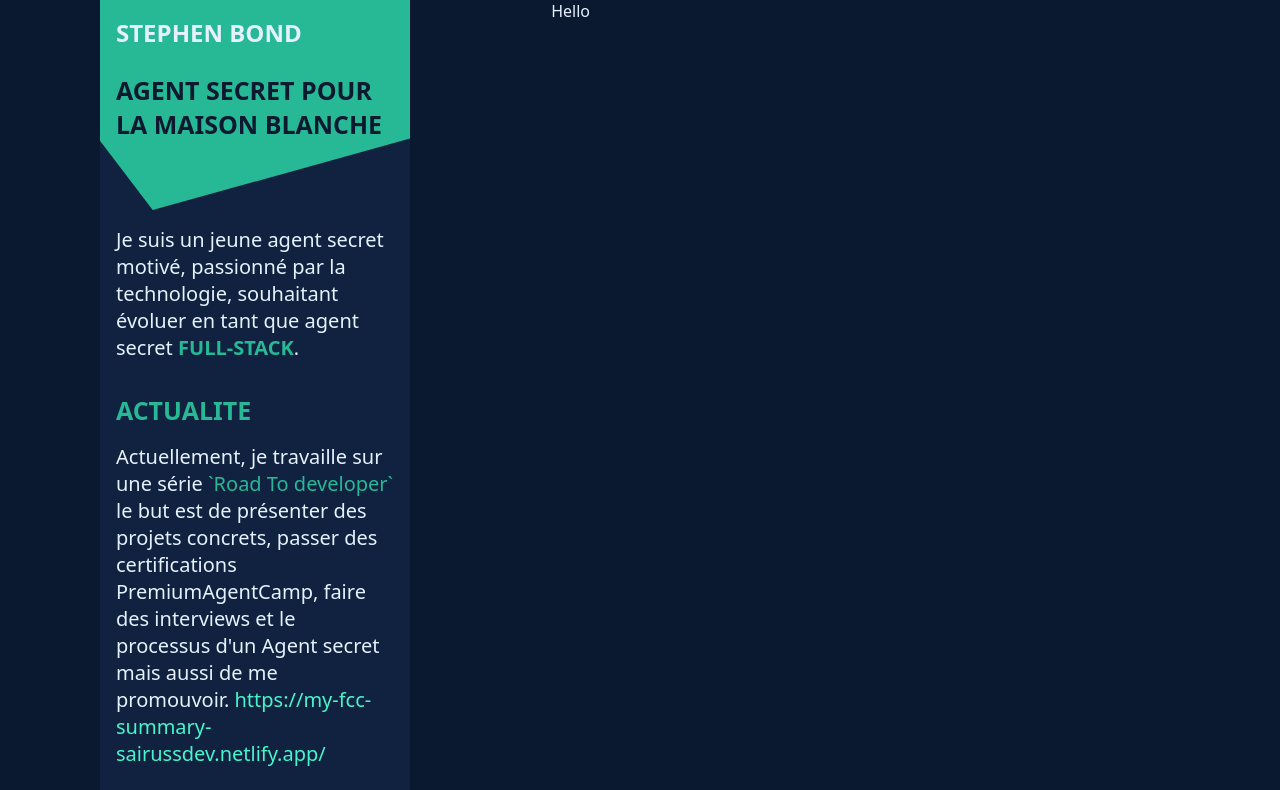
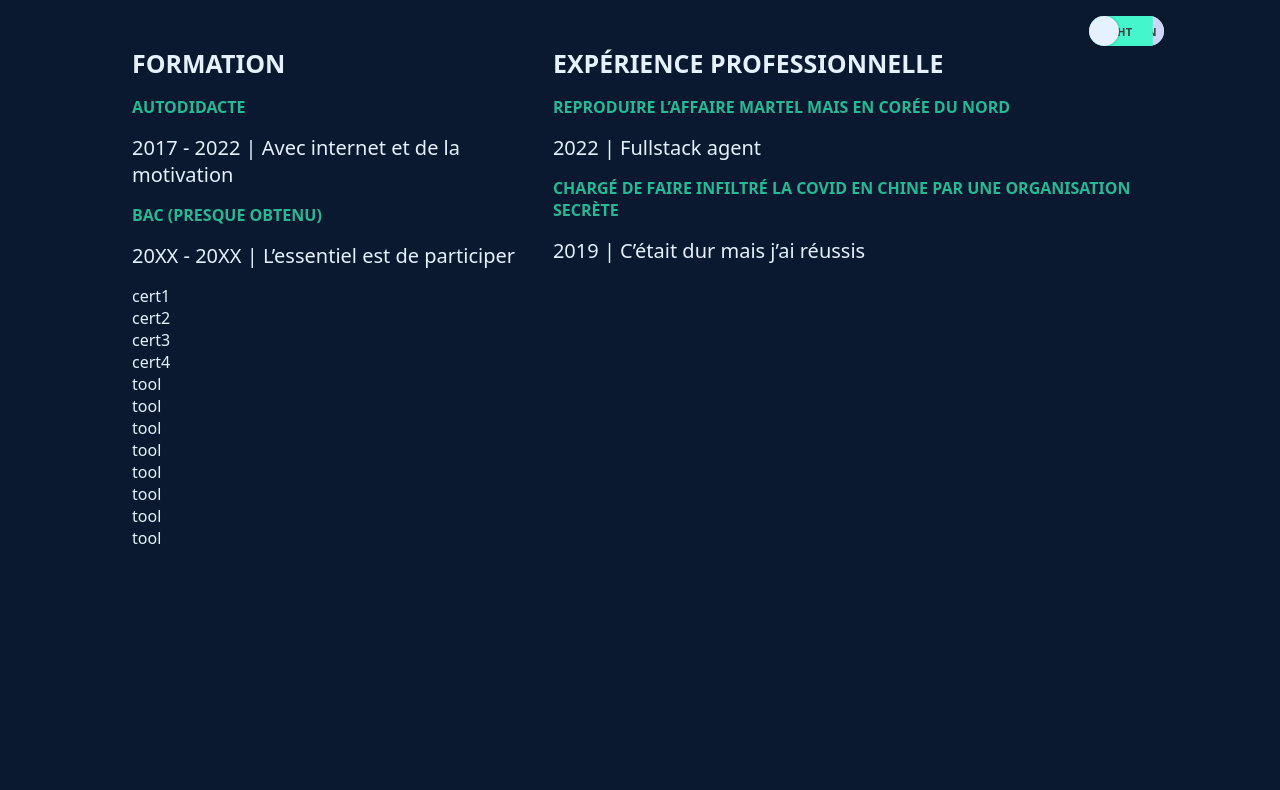
Before and after one commit to stephenranaud/my-resume, a React (Vite) app: page / in a window 1280 px wide. Shown: the top 790 px of the page. Built offline with nearby package versions, Linux system fonts and the light colour scheme.

Commit message:
add button switch dark moon and light

```diff
--- a/src/App.css
+++ b/src/App.css
@@ -1,6 +1,5 @@
 .wrapper {
   display: flex;
-  gap: 2rem;
   height: 100%;
   max-width: 1080px;
   margin: auto;
@@ -8,8 +7,21 @@
 
 .wrapper > .aside {
   flex: 1 1 40%;
+  display: none;
 }
 
 .wrapper > main {
   flex: 1 1 60%;
+  margin-left: 2rem;
 }
+
+.row-button {
+  display: flex;
+  justify-content: flex-end;
+  margin-top: 1rem;
+  margin-right: 1rem;
+}
+
+.hystorique {
+  display: flex;
+}
--- a/src/App.tsx
+++ b/src/App.tsx
@@ -1,4 +1,5 @@
 import Aside from "./components/Aside/Aside.tsx";
+import ToggleButton from "./components/Buttons/ToggleButton.tsx";
 
 import "./App.css";
 
@@ -9,7 +10,60 @@ export default function App() {
         <Aside />
       </div>
       <main className="main" aria-label="Main">
-        Hello
+        <div className="row-button">
+          <ToggleButton />
+        </div>
+
+        <div className="hystorique">
+          <div className="formations">
+            <h2>Formation</h2>
+            <div className="formation">
+              <h3>Autodidacte</h3>
+              <p>2017 - 2022 | Avec internet et de la motivation</p>
+            </div>
+
+            <div className="formation">
+              <h3> Bac (presque obtenu)</h3>
+              <p>20XX - 20XX | L’essentiel est de participer</p>
+            </div>
+          </div>
+          <div className="experiences">
+            <h2>EXPÉRIENCE PROFESSIONNELLE</h2>
+            <div className="experience">
+              <h3>Reproduire l’affaire Martel mais en corée du nord</h3>
+              <p>2022 | Fullstack agent</p>
+            </div>
+
+            <div className="experience">
+              <h3>
+                Chargé de faire infiltré la COVID en chine par une organisation
+                secrète
+              </h3>
+              <p>2019 | C’était dur mais j’ai réussis</p>
+            </div>
+          </div>
+        </div>
+
+        <div className="certifications">
+          <div className="certifications__certification">cert1</div>
+          <div className="certifications__certification">cert2</div>
+          <div className="certifications__certification">cert3</div>
+          <div className="certifications__certification">cert4</div>
+        </div>
+
+        <div className="tools">
+          <div className="tools__tool">tool</div>
+          <div className="tools__tool">tool</div>
+          <div className="tools__tool">tool</div>
+          <div className="tools__tool">tool</div>
+        </div>
+
+        <div className="projects">
+          <div className="projects__project">tool</div>
+          <div className="projects__project">tool</div>
+          <div className="projects__project">tool</div>
+          <div className="projects__project">tool</div>
+        </div>
       </main>
     </div>
   );
--- /dev/null
+++ b/src/components/Buttons/ToggleButton.css
@@ -0,0 +1,73 @@
+.toggle-button {
+  overflow: hidden;
+  display: inline-block;
+  position: relative;
+  width: 75px;
+  border-radius: 20px;
+  cursor: pointer;
+  background-color: var(--lightest-color-slate);
+}
+
+.toggle-button .toggle-circle {
+  height: 30px;
+  width: 30px;
+  border-radius: 50%;
+  background: var(--white);
+  box-shadow: 0 0 3px rgba(0, 0, 0, 0.3);
+  position: relative;
+  z-index: 1;
+  transition: all var(--easing) 200ms;
+}
+
+.toggle-button::before {
+  content: "moon";
+  display: block;
+  position: absolute;
+  top: 0;
+  height: 100%;
+  width: 100%;
+  font-size: 0.7rem;
+  display: flex;
+  justify-content: center;
+  align-items: center;
+  background-color: var(--lightest-color-slate);
+  color: hsl(0, 0%, 24%);
+  transform: translate(15%);
+  text-transform: uppercase;
+  font-weight: var(--fw-bold);
+  transition: all var(--easing) 200ms;
+}
+
+.toggle-button::after {
+  content: "light";
+  display: block;
+  position: absolute;
+  top: 0;
+  height: 100%;
+  /* width: 0%; */
+  width: 100%;
+  font-size: 0.7rem;
+  transform: translate(-100%);
+  display: flex;
+  justify-content: center;
+  align-items: center;
+  background-color: var(--color-accent);
+  color: hsl(0, 0%, 24%);
+  transform: translate(-15%);
+  text-transform: uppercase;
+  font-weight: var(--fw-bold);
+  transition: all var(--easing) 200ms;
+}
+
+.toggle-button.active::after {
+  width: 100%;
+  transform: translate(-18%);
+}
+
+.toggle-button.active::before {
+  transform: translateX(100%);
+}
+
+.toggle-button.active .toggle-circle {
+  transform: translate(150%);
+}
--- /dev/null
+++ b/src/components/Buttons/ToggleButton.tsx
@@ -0,0 +1,18 @@
+import { useState } from "react";
+import "./ToggleButton.css";
+
+export default function ToggleButton() {
+  const [active, setActive] = useState(false);
+
+  const handleClick = () => setActive(!active);
+
+  return (
+    <div
+      className={`toggle-button ${active ? "active" : ""}`}
+      role="button"
+      onClick={handleClick}
+    >
+      <div className="toggle-circle" aria-hidden="true"></div>
+    </div>
+  );
+}
--- a/src/styles.css
+++ b/src/styles.css
@@ -95,11 +95,18 @@ h3 {
 
 h1 {
   margin-bottom: 1.5rem;
+  font-size: var(--fs-2);
+}
+
+h2 {
+  margin-bottom: 1rem;
+  font-size: var(--fs-1);
 }
 
 h3 {
   margin-bottom: 1rem;
-  font-size: var(--fs-1);
+  font-size: calc(var(--fs-1) * 0.3vh);
+  color: var(--dark-color-accent);
 }
 
 p {
--- a/tsconfig.json
+++ b/tsconfig.json
@@ -7,6 +7,7 @@
 		"jsx": "react-jsx",
 		"allowImportingTsExtensions": true,
 		"noEmit": true,
-		"baseUrl": "src",
+		"resolveJsonModule": true,
+		"isolatedModules": true
 	}
 }
```
Also changed, not shown: .postcssrc (added), 1 other file (tests, documents, lock files or other folders).
